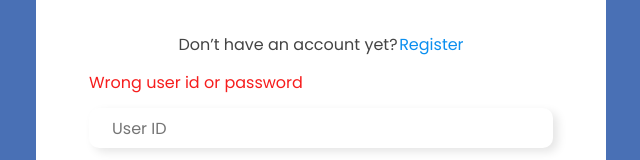
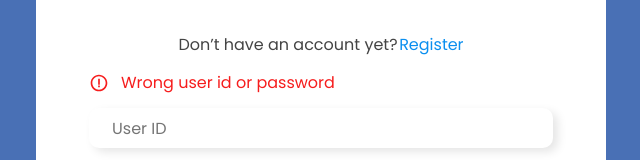
Before and after one commit to thomasaugot/RI-software, a React (Create React App) app: page /login in a window 1280 px wide. Shown: the part 243-403 px from the top of the page, without its empty margins (319-959 px from the left). Built offline with nearby package versions, Linux system fonts and the light colour scheme.

Commit message:
adding checkbox

```diff
--- a/src/components/Login/Login.scss
+++ b/src/components/Login/Login.scss
@@ -24,6 +24,12 @@
                 gap: .1em;
             }
         }
+        .login__error{
+            display: flex;
+            color: #F61D1D;
+            align-items: center;
+            gap: 0.75em;
+        }
         .login__form{
             display: flex;
             flex-direction: column;
--- a/src/components/Login/Login.tsx
+++ b/src/components/Login/Login.tsx
@@ -1,5 +1,6 @@
 import React from "react";
 import { Link } from "react-router-dom";
+import { BiErrorCircle } from 'react-icons/bi'
 import CheckBox from "../CheckBox";
 import Field from "../Field";
 import Heading from "../Heading";
@@ -25,6 +26,7 @@ const Login = () => {
         </div>
         {isError ? (
           <div className="login__error">
+            <BiErrorCircle size={"1.25rem"}/>
             <Text color="#F61D1D" text={errorText} />
           </div>
         ) : null}
```
